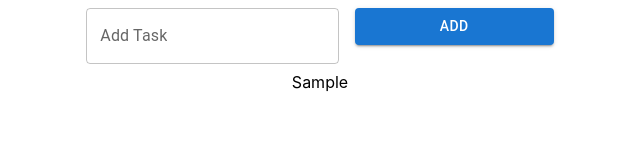
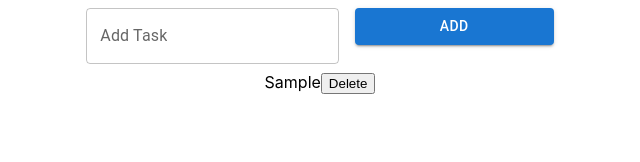
Before and after one commit to carimado/doable-app, a React (Create React App) app in the folder doable-app/: page / in a window 1280 px wide. Both pictures are taken after typing "Sample" into the empty fields and a click on the button "ADD". Shown: the top 162 px of the page, without its empty margins (320-960 px from the left). Built offline with nearby package versions, Linux system fonts and the light colour scheme.

Commit message:
delete functionality

```diff
--- a/doable-app/src/App.js
+++ b/doable-app/src/App.js
@@ -13,7 +13,7 @@ function App() {
   return (
     <div className="App">
       <InputBox onTaskAdd={handleAddTask}/>
-      <TaskList tasks={tasks}/>
+      <TaskList tasks={tasks} setTask={setTask} />
     </div>
   );
 }
--- a/doable-app/src/TaskList.js
+++ b/doable-app/src/TaskList.js
@@ -1,8 +1,18 @@
-export default function TaskList({tasks}) {
+export default function TaskList({ setTask, tasks }) {
+
+    const handleDeleteTask = (index) => {
+        const newTasks = [...tasks];
+        newTasks.splice(index, 1);
+        setTask(newTasks);
+    };
+
     return (
         <div>
             {tasks.map((task, index) => (
-                <div key={index}>{task}</div>
+                <div key={index}>
+                    <span>{task}</span>
+                    <button onClick={() => handleDeleteTask(index)}>Delete</button>
+                </div>
             ))}
         </div>
     )
```
Also changed, not shown: doable-app/src/logo.svg (deleted).
